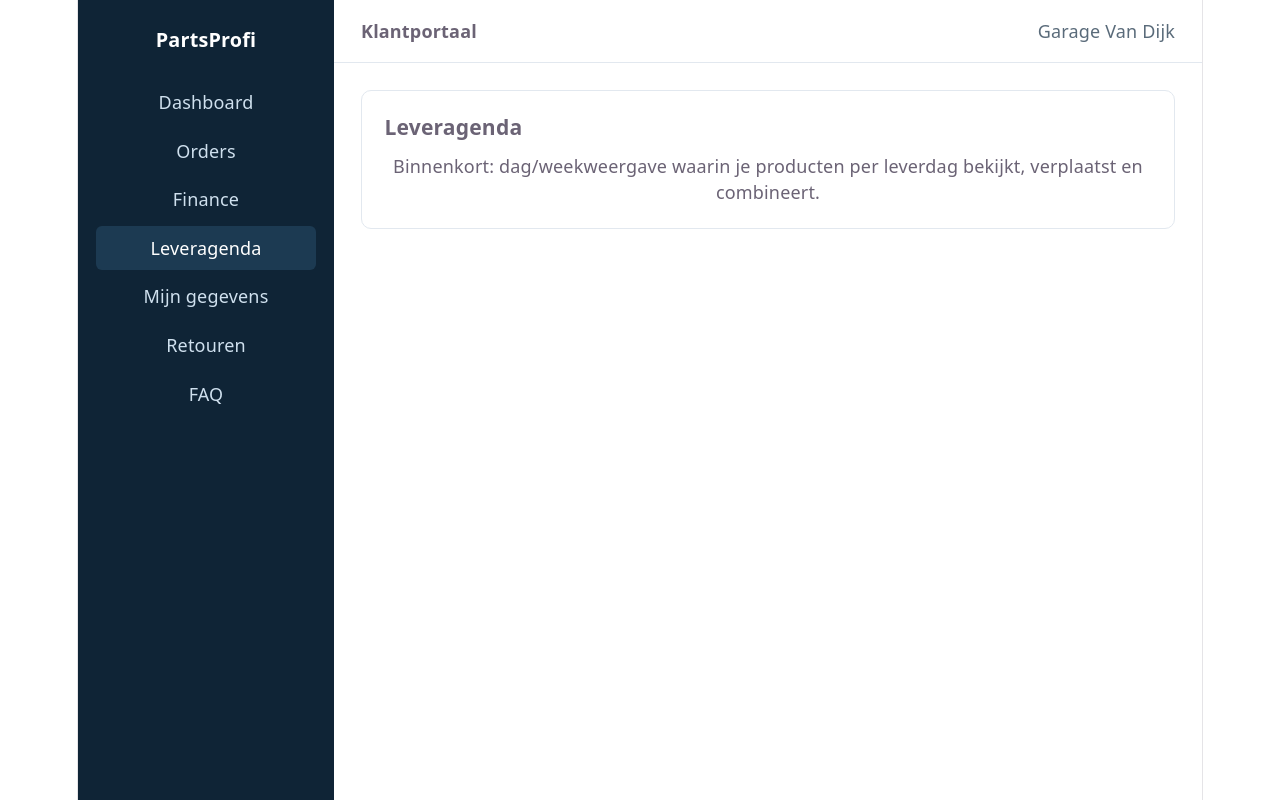
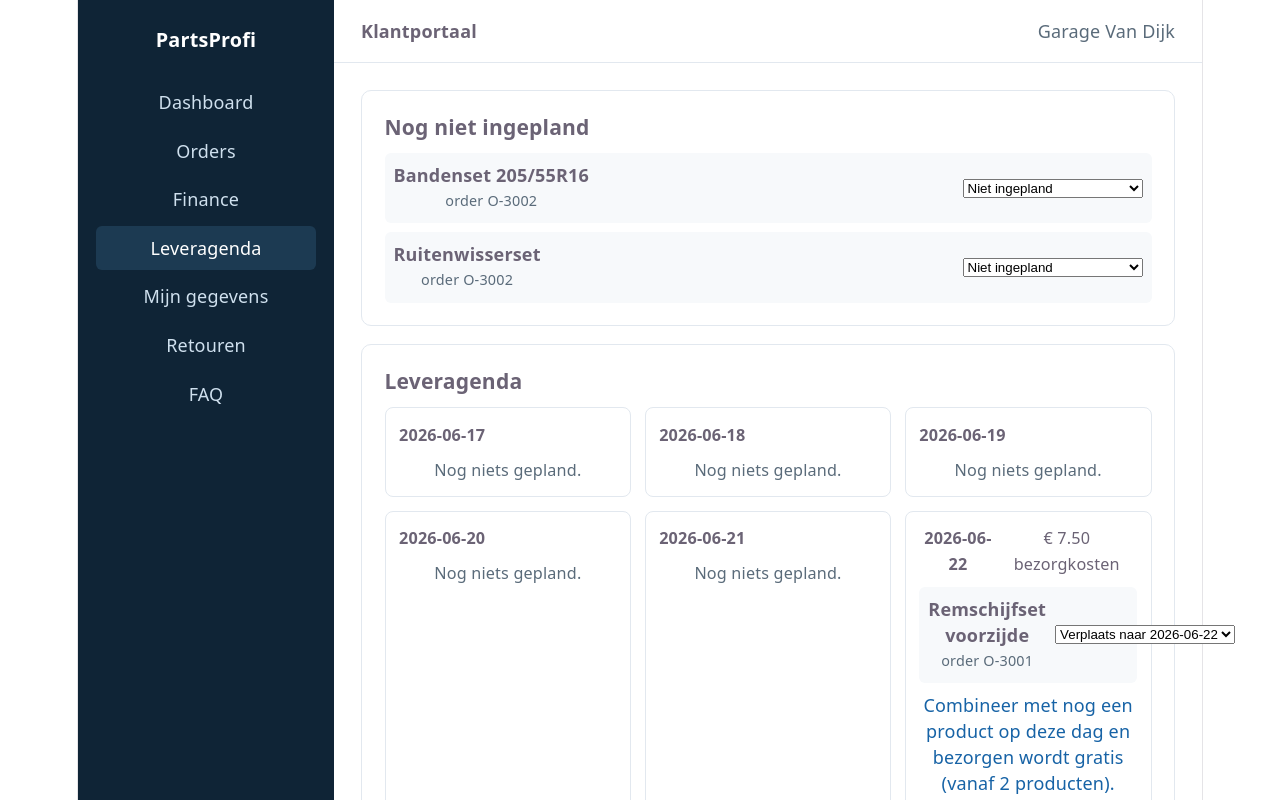
Before and after one commit to jpborsten-ship-it/Klantportaal, a React (Vite) app: page /leveragenda in a window 1280 px wide. Shown: the top 800 px of the page. Built offline with nearby package versions, Linux system fonts and the light colour scheme.

Commit message:
Fase 5: interactieve leveragenda met verplaatsen en combineren

```diff
--- a/src/App.css
+++ b/src/App.css
@@ -187,3 +187,57 @@
 .delivery-hint {
   color: #1763a6;
 }
+
+.leveragenda {
+  display: flex;
+  flex-direction: column;
+  gap: 1rem;
+}
+
+.agenda-days {
+  display: grid;
+  grid-template-columns: repeat(auto-fill, minmax(220px, 1fr));
+  gap: 0.75rem;
+}
+
+.agenda-day {
+  border: 1px solid #e2e8ef;
+  border-radius: 8px;
+  padding: 0.75rem;
+  display: flex;
+  flex-direction: column;
+  gap: 0.5rem;
+}
+
+.agenda-day-header {
+  display: flex;
+  justify-content: space-between;
+  font-size: 0.9rem;
+}
+
+.agenda-day-empty {
+  color: #5a6b7a;
+  font-size: 0.9rem;
+  margin: 0;
+}
+
+.agenda-product-card {
+  display: flex;
+  justify-content: space-between;
+  align-items: center;
+  gap: 0.5rem;
+  background: #f7f9fb;
+  border-radius: 6px;
+  padding: 0.5rem;
+}
+
+.agenda-product-meta {
+  font-size: 0.8rem;
+  color: #5a6b7a;
+}
+
+.agenda-unplanned .card-body {
+  display: flex;
+  flex-direction: column;
+  gap: 0.5rem;
+}
--- /dev/null
+++ b/src/components/agenda/AgendaDay.jsx
@@ -0,0 +1,32 @@
+import AgendaProductCard from './AgendaProductCard'
+import { calculateDeliveryCost, getCombineMessage } from '../../utils/deliveryCost'
+
+export default function AgendaDay({ day, orders, onMove }) {
+  const lineCount = day.plannedLines.length
+  const cost = calculateDeliveryCost(lineCount)
+  const message = getCombineMessage(lineCount)
+
+  return (
+    <div className="agenda-day">
+      <div className="agenda-day-header">
+        <strong>{day.date}</strong>
+        {lineCount > 0 && <span>{cost === 0 ? 'gratis bezorgen' : `€ ${cost.toFixed(2)} bezorgkosten`}</span>}
+      </div>
+
+      {lineCount === 0 ? (
+        <p className="agenda-day-empty">Nog niets gepland.</p>
+      ) : (
+        day.plannedLines.map((line) => (
+          <AgendaProductCard
+            key={line.id}
+            line={line}
+            order={orders.find((o) => o.id === line.orderId)}
+            onMove={onMove}
+          />
+        ))
+      )}
+
+      {message && <p className="delivery-hint">{message}</p>}
+    </div>
+  )
+}
--- /dev/null
+++ b/src/components/agenda/AgendaProductCard.jsx
@@ -0,0 +1,22 @@
+import { getSelectableDaysForLine } from '../../utils/deliveryCost'
+
+export default function AgendaProductCard({ line, order, onMove }) {
+  const selectableDays = getSelectableDaysForLine(line)
+
+  return (
+    <div className="agenda-product-card">
+      <div>
+        <strong>{line.description}</strong>
+        <div className="agenda-product-meta">order {order?.orderNumber ?? '—'}</div>
+      </div>
+      <select value={line.plannedDeliveryDate ?? ''} onChange={(e) => onMove(line.id, e.target.value || null)}>
+        <option value="">Niet ingepland</option>
+        {selectableDays.map((day) => (
+          <option key={day} value={day}>
+            Verplaats naar {day}
+          </option>
+        ))}
+      </select>
+    </div>
+  )
+}
--- a/src/pages/Leveragenda.jsx
+++ b/src/pages/Leveragenda.jsx
@@ -1,9 +1,44 @@
 import Card from '../components/ui/Card'
+import AgendaDay from '../components/agenda/AgendaDay'
+import AgendaProductCard from '../components/agenda/AgendaProductCard'
+import { customers, orders } from '../data/mockData'
+import { useDeliveryPlanning } from '../state/DeliveryPlanningContext'
+import { linesForCustomer } from '../utils/orderStatus'
+import { buildAgendaDays } from '../utils/deliveryCost'
+
+// Fase 1-6 draaien zonder auth op één vaste klant (zie Topbar), dezelfde aanname als elders in het portaal.
+const HUIDIGE_KLANT_ID = customers[0].id
 
 export default function Leveragenda() {
+  const { lines, updateLineDeliveryDate } = useDeliveryPlanning()
+  const klantLines = linesForCustomer(lines, orders, HUIDIGE_KLANT_ID)
+  const days = buildAgendaDays(klantLines)
+  const nietIngepland = klantLines.filter(
+    (line) => !line.plannedDeliveryDate && !['geleverd', 'retour_aangevraagd'].includes(line.status)
+  )
+
   return (
-    <Card title="Leveragenda">
-      <p>Binnenkort: dag/weekweergave waarin je producten per leverdag bekijkt, verplaatst en combineert.</p>
-    </Card>
+    <div className="leveragenda">
+      {nietIngepland.length > 0 && (
+        <Card title="Nog niet ingepland" className="agenda-unplanned">
+          {nietIngepland.map((line) => (
+            <AgendaProductCard
+              key={line.id}
+              line={line}
+              order={orders.find((o) => o.id === line.orderId)}
+              onMove={updateLineDeliveryDate}
+            />
+          ))}
+        </Card>
+      )}
+
+      <Card title="Leveragenda">
+        <div className="agenda-days">
+          {days.map((day) => (
+            <AgendaDay key={day.date} day={day} orders={orders} onMove={updateLineDeliveryDate} />
+          ))}
+        </div>
+      </Card>
+    </div>
   )
 }
--- a/src/utils/deliveryCost.js
+++ b/src/utils/deliveryCost.js
@@ -33,3 +33,31 @@ export function getAvailableDeliveryDays(lines, daysAhead = PLANNING_HORIZON_DAY
   }
   return days
 }
+
+// Voor de leveragenda: elke dag in de horizon met de regels die er al op gepland staan.
+export function buildAgendaDays(lines, daysAhead = PLANNING_HORIZON_DAYS) {
+  const today = new Date()
+  const days = []
+  for (let i = 0; i < daysAhead; i++) {
+    const date = new Date(today)
+    date.setDate(today.getDate() + i)
+    const iso = date.toISOString().slice(0, 10)
+    const plannedLines = lines.filter((line) => line.plannedDeliveryDate === iso)
+    days.push({ date: iso, plannedLines })
+  }
+  return days
+}
+
+// Dagen waarop een specifieke regel geleverd kan worden: nooit vóór de
+// verwachte aankomst bij PartsProfi.
+export function getSelectableDaysForLine(line, daysAhead = PLANNING_HORIZON_DAYS) {
+  const today = new Date()
+  const days = []
+  for (let i = 0; i < daysAhead; i++) {
+    const date = new Date(today)
+    date.setDate(today.getDate() + i)
+    const iso = date.toISOString().slice(0, 10)
+    if (line.expectedArrivalAtPartsProfi && line.expectedArrivalAtPartsProfi <= iso) days.push(iso)
+  }
+  return days
+}
--- a/src/utils/orderStatus.js
+++ b/src/utils/orderStatus.js
@@ -15,3 +15,8 @@ export function deriveOrderStatus(lines) {
 export function getOrderLines(orderLines, orderId) {
   return orderLines.filter((line) => line.orderId === orderId)
 }
+
+export function linesForCustomer(orderLines, orders, customerId) {
+  const orderIds = new Set(orders.filter((order) => order.customerId === customerId).map((order) => order.id))
+  return orderLines.filter((line) => orderIds.has(line.orderId))
+}
```
